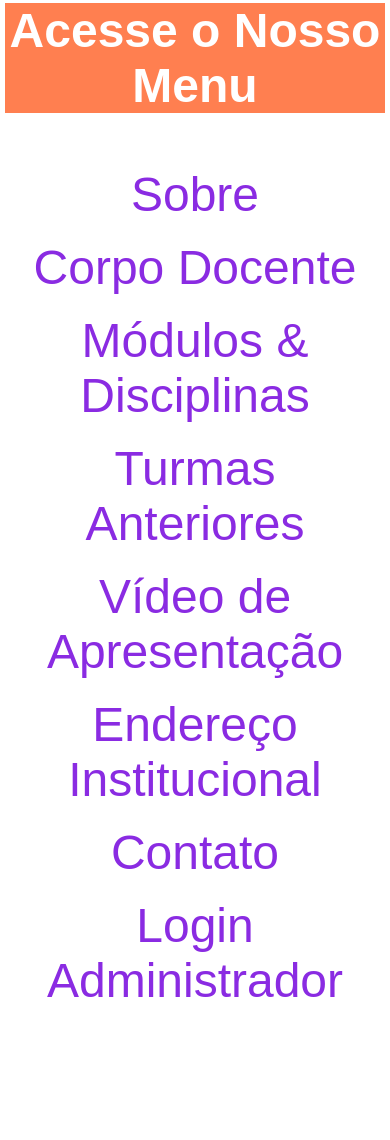
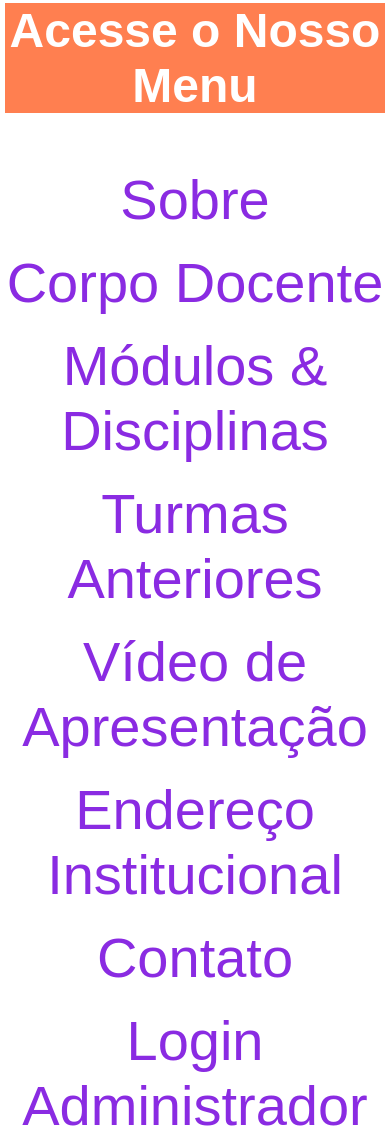
Before and after one commit to alexandredhg/trabalho-web1-alexandre, a plain HTML site: page index.html in a window 390 px wide. Shown: the part 1731-2871 px from the top of the page. Before the commit the page ends 2831 px from the top, so only its background shows below. Drawn offline with Linux system fonts and the light colour scheme.

Commit message:
Atualização

```diff
--- a/css/index.css
+++ b/css/index.css
@@ -74,7 +74,7 @@ h3{
 
 .baner2{
     border: 3px solid white;
-    height: 19rem;
+    height: 18rem;
     width: 30rem;
     margin: 0.7rem;
     margin-top: 2rem;
@@ -124,7 +124,7 @@ h3{
     }
 
     .menuLi{
-        font-size: 3rem;
+        font-size: 3.5rem;
         text-align: center;
 
     }
@@ -167,7 +167,7 @@ h3{
     }
 
     .menuLi{
-        font-size: 3rem;
+        font-size: 3.5rem;
         text-align: center;
     }
 
```
